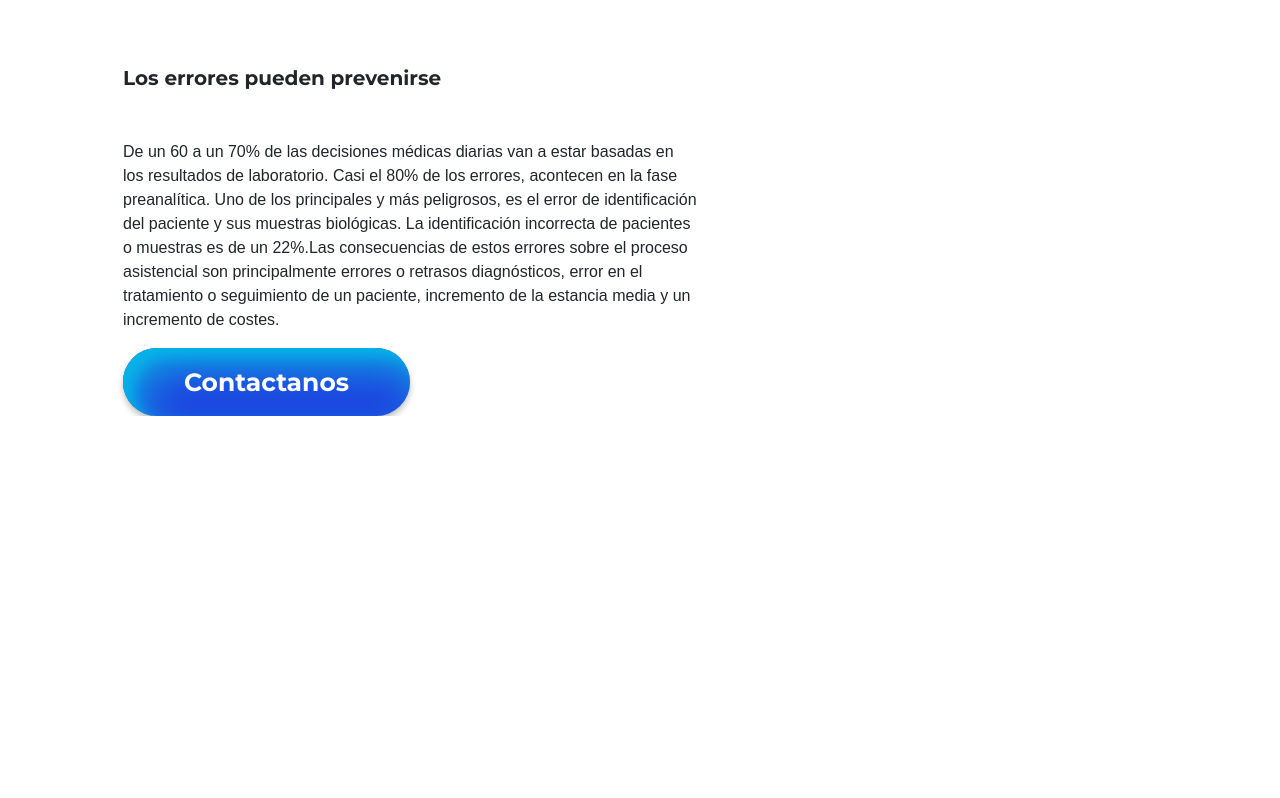
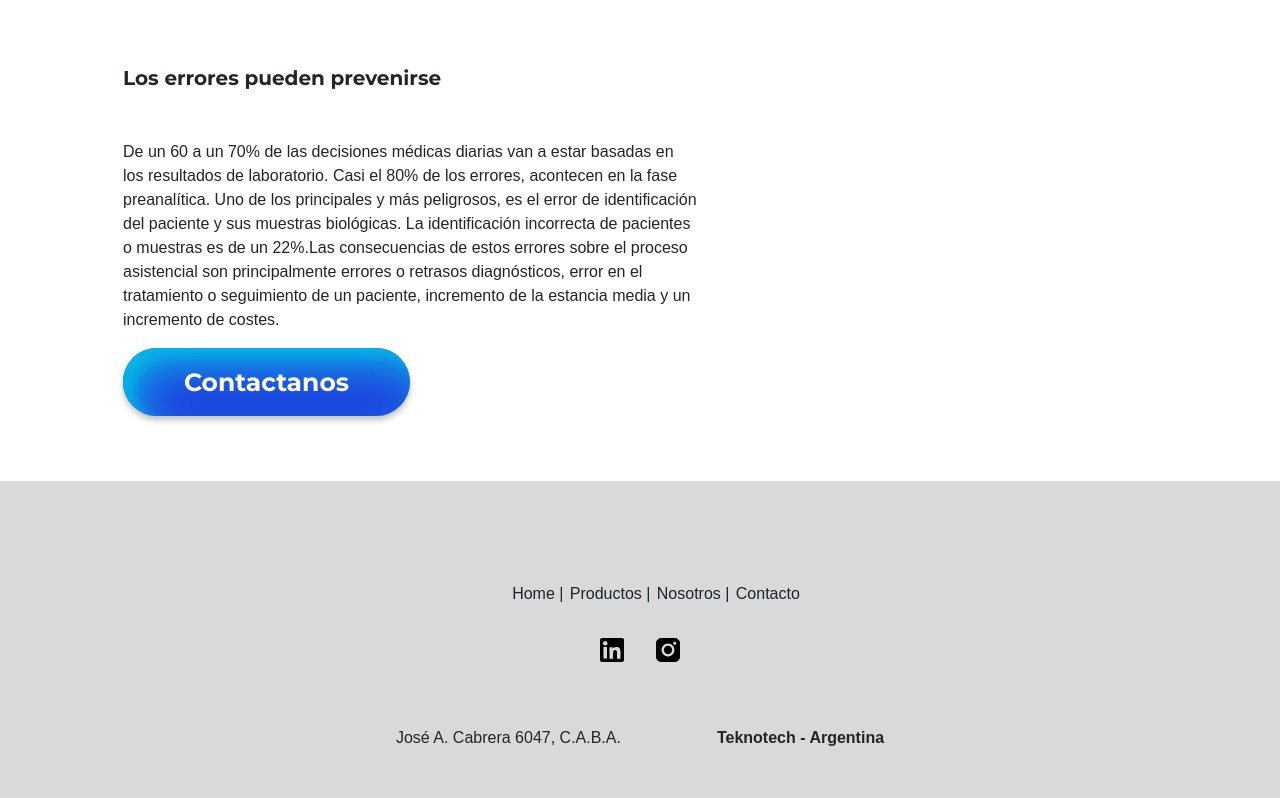
Before and after one commit to IgnazioFausto/teknotech2022, a website: page html/itraz.html in a window 1280 px wide. Shown: the part 1662-2460 px from the top of the page. Before the commit the page ends 2078 px from the top, so only its background shows below. Drawn offline with nearby package versions, Linux system fonts and the light colour scheme.

Commit message:
footer en resto de los html y bien linkeados

```diff
--- a/css/style.css
+++ b/css/style.css
@@ -1864,16 +1864,31 @@ button input:focus {
 footer {
   background-color: #D9D9D9;
   font-family: "Monstserrat-Bold";
+  width: 100%;
+  height: 317px;
 }
 
 
 .footer-home {
   position: relative;
   top: 25rem;
-  width: 100%;
-  height: 317px;
-}
 
+}
+
+.footer-ibox {
+  position: relative;
+  top: 90rem;
+}
+
+.footer-ifarma {
+  position: relative;
+  top: 60rem;
+}
+
+.footer-itraz {
+  position: relative;
+  top: 90rem;
+}
 footer ul li {
   list-style: none;
 }
--- a/html/itraz.html
+++ b/html/itraz.html
@@ -176,6 +176,24 @@
         </div>
       </main>
 
+      <footer class="footer-itraz d-flex flex-column justify-content-end">
+        <div class="">
+          <ul class="d-flex justify-content-center">
+            <li><a href="../index.html">Home |</a></li>
+            <li><a href="../index.html#productos">Productos |</a></li>
+            <li><a href="../index.html#nosotros">Nosotros |</a></li>
+            <li><a href="../index.html#contacto">Contacto</a></li>
+          </ul>
+          </div>
+            <div class="d-flex justify-content-center iconos-footer">
+              <a href=""><img src="../img/Linkedin.svg" alt="Logo Linkedin"></a>
+              <a href=""><img src="../img/Instagram.svg" alt="Logo Instagram"></a> </div>
+        </div>
+        <div class="d-flex justify-content-center">
+          <p class="m-5">José A. Cabrera 6047, C.A.B.A.</p>
+          <p class="m-5"><b>Teknotech - Argentina</b> </p>
+        </div>
+    </footer>
 
     <!-- bootstrap 5 -->
     <script src="https://cdn.jsdelivr.net/npm/@popperjs/core@2.9.2/dist/umd/popper.min.js"
```
Also changed, not shown: html/ibox.html (+18 -0 lines), html/ifarma.html (+19 -0 lines), html/ihos.html (+19 -0 lines).
